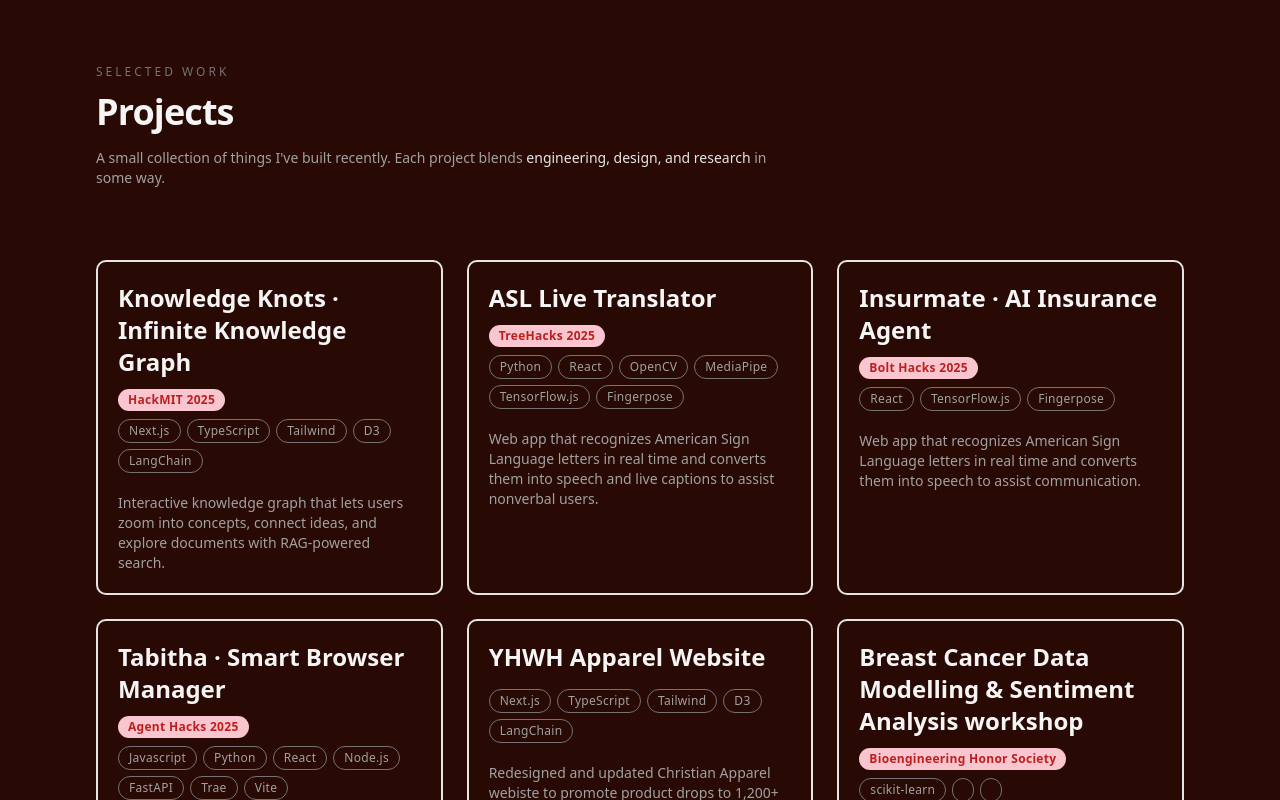
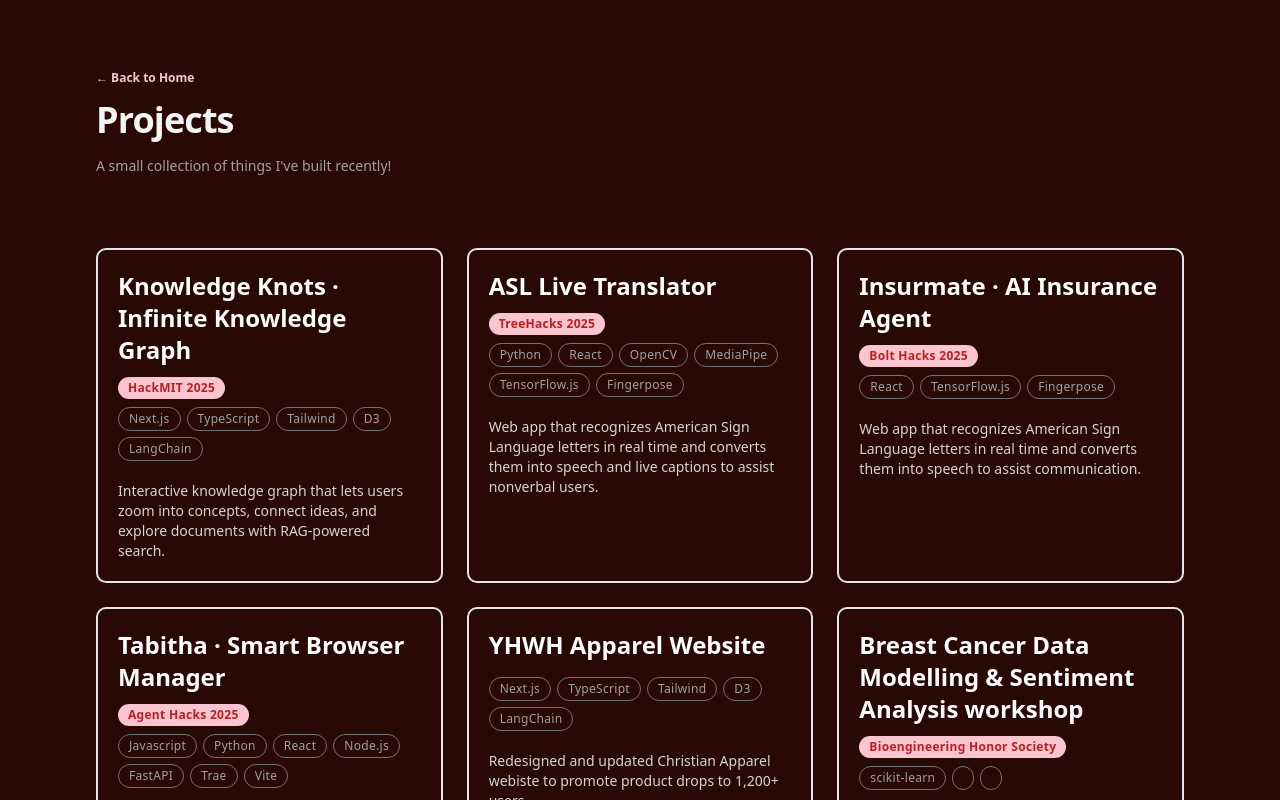
Before and after one commit to nicoleleehy1/nicole-portfolio, a Next.js app: page /projects in a window 1280 px wide. Shown: the top 800 px of the page. Built offline with nearby package versions, Linux system fonts and the light colour scheme.

Commit message:
link see all projects page, minor changes to experiences

```diff
--- a/src/app/page.tsx
+++ b/src/app/page.tsx
@@ -118,7 +118,12 @@
           </h1>
           <div ref={ref} className='items-center flex flex-col gap-1'>
             <ProjectDashboard projects={projects} limit={3} />
-            <button className="!font-poppins px-5 h-[2rem] bg-[#F9C6CF] rounded-full text-center justify-start text-[#bd1f20] font-semibold mt-5">See All Projects →</button>
+            <Link href="/projects">
+              <button className="!font-poppins px-5 h-[2rem] bg-[#F9C6CF] rounded-full text-center
+                                justify-start text-[#bd1f20] font-semibold mt-5">
+                    See All Projects →
+              </button>
+            </Link>
           </div>
         </div>
       </section>
--- a/src/app/projects/page.tsx
+++ b/src/app/projects/page.tsx
@@ -1,8 +1,8 @@
 // app/projects/page.tsx
-import HoverRipple from "@/components/HoverRipple";
-import { Divide } from "lucide-react";
 import type { Metadata } from "next";
 import { projects } from "@/lib/projects";
+import ProjectDashboard from "@/components/projects/ProjectDashboard";
+import Link from "next/link";
 
 export const metadata: Metadata = {
   title: "Projects | Nicole Lee",
@@ -26,60 +26,23 @@
       <div className="mx-auto flex min-h-screen max-w-6xl flex-col px-4 py-16 sm:px-6 lg:px-8">
         {/* Header */}
         <header className="mb-12">
-          <p className="text-xs uppercase tracking-[0.25em] text-neutral-500">
-            Selected Work
-          </p>
+          <Link href="/">
+              <button className="!font-poppins rounded-full text-center
+                                justify-start text-[#F9C6CF] font-semibold text-xs">
+                    ← Back to Home
+              </button>
+          </Link>
           <h1 className="mt-3 text-3xl font-semibold tracking-tight sm:text-4xl">
             Projects
           </h1>
           <p className="mt-4 max-w-2xl text-sm text-neutral-400">
-            A small collection of things I&apos;ve built recently. Each project
-            blends{" "}
-            <span className="font-medium text-neutral-200">
-              engineering, design, and research
-            </span>{" "}
-            in some way.
+            A small collection of things I&apos;ve built recently!
           </p>
         </header>
 
 
-        <div className="mt-6 grid md:grid-cols-3 gap-6">
-        {projects.map((p) => (
-          <HoverRipple key={p.title}>
-          <>
-            <h2 className="font-semibold text-2xl transition-colors duration-300
-                           group-hover:text-[#B31A16]">
-              {p.title}
-            </h2>
 
-            <div className="pt-2">
-              {p.hackathon && (
-                <div className="inline-block w-fit rounded-full bg-[#F9C6CF] px-2.5 py-0.5
-                                text-[12px] text-[#BD1F20] font-semibold tracking-wide">
-                  {p.hackathon}
-                </div>
-              )}
-              <ul className="flex flex-wrap gap-1.5 pt-2">
-                {p.tech.map(tag => (
-                  <li
-                    key={tag}
-                    className="rounded-full border border-neutral-500 px-2.5 py-0.5
-                               text-[12px] tracking-wide text-neutral-400 group-hover:text-neutral-600 group-hover:text-neutral-800"
-                  >
-                    {tag}
-                  </li>
-                ))}
-              </ul>
-            </div>
-
-            <p className="mt-5 text-neutral-400 text-sm transition-colors duration-300
-                          group-hover:text-neutral-900">
-              {p.description}
-            </p>
-          </>
-        </HoverRipple>
-        ))}
-      </div>
+        <ProjectDashboard projects={projects} limit={20} />
 
           {/* Subtle footer note */}
           <footer className="mt-10 text-xs text-neutral-500">
--- a/src/components/ExperiencesPage.tsx
+++ b/src/components/ExperiencesPage.tsx
@@ -58,11 +58,11 @@
   return (
     <section
       ref={setRefs}
-      className="relative max-w-7xl mx-auto px-6 py-12 flex flex-row"
+      className="relative max-w-6xl mx-auto px-6 py-12 flex flex-row"
     >
       {/* Sidebar */}
       {showSidebar && (
-        <div className="fixed left-15 top-1/2 -translate-y-1/2 flex flex-col gap-3 z-50">
+        <div className="fixed left-15 top-1/2 flex flex-col gap-3 z-50">
           {experiences.map((_, index) => (
             <button
               key={index}
```
